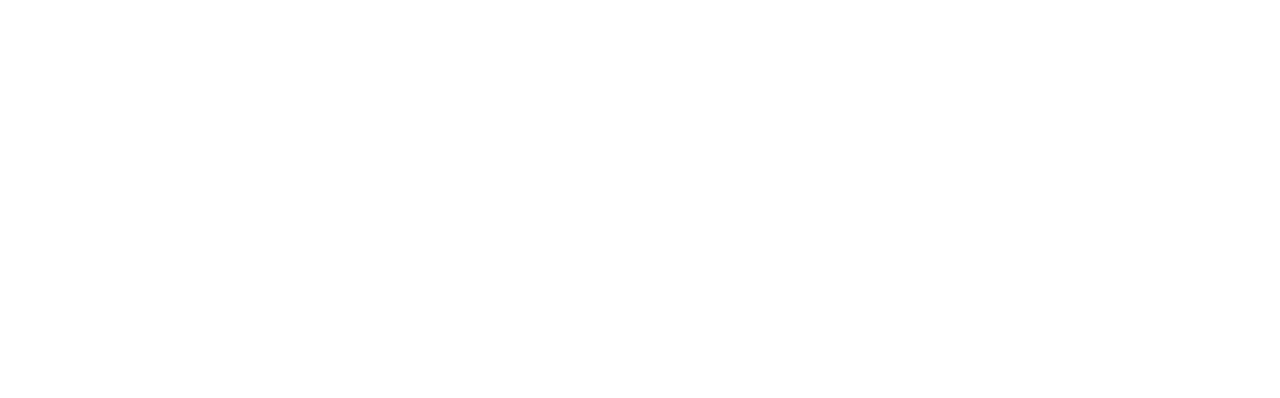
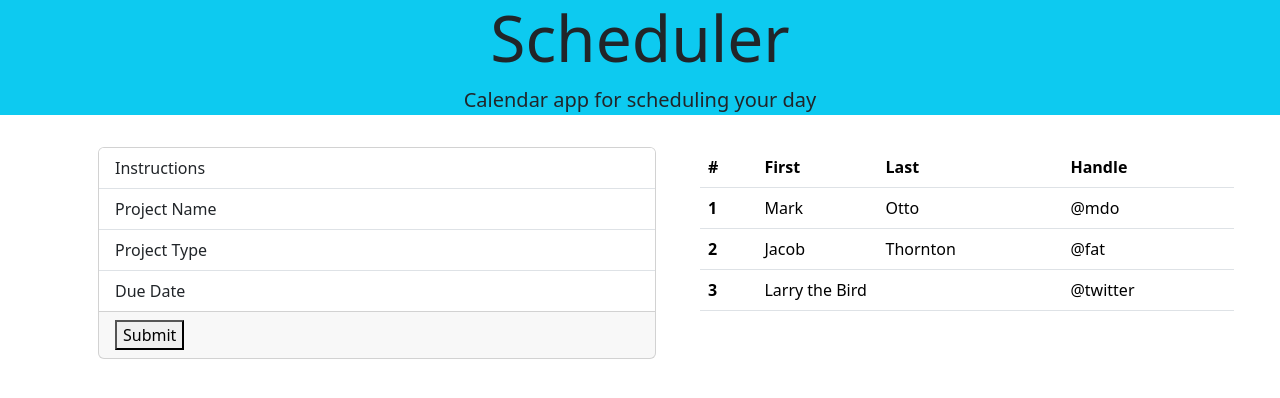
Before and after one commit to Alien-oyi/team-project-tracker, a plain HTML site: page index.html in a window 1280 px wide. Drawn offline with nearby package versions, Linux system fonts and the light colour scheme.

Commit message:
adds html base layout

```diff
--- a/index.html
+++ b/index.html
@@ -9,6 +9,83 @@
     <link rel="stylesheet" href="./assets/style.css">
 </head>
 <body>
+    <header class="jumbotron bg-info">
+        <h1 class="display-3 text-center mr-5">Scheduler</h1>
+        <p class="lead text-center mr-5">Calendar app for scheduling your day</p>
+        <h1 id="currentDay" class="lead text-center" style="color:rgb(201, 186, 105);font-size:40px;"></h1>
+    </header>
+
+    <main class="container d-flex vw-100 justify-content-between">
+        <div class="card col-6 m-3">
+            <ul class="list-group list-group-flush">
+                <li class="list-group-item">Instructions</li>
+                <li class="list-group-item">Project Name</li>
+                <li class="list-group-item">Project Type</li>
+                <li class="list-group-item">Due Date</li>
+            </ul>
+            <div class="card-footer">
+              <button>Submit</button>
+            </div>
+        </div>
+        <div class="modal fade" id="exampleModal" tabindex="-1" aria-labelledby="exampleModalLabel" aria-hidden="true">
+            <div class="modal-dialog">
+                 <div class="modal-content">
+                    <div class="modal-header">
+                        <h5 class="modal-title" id="exampleModalLabel">New message</h5>
+                        <button type="button" class="btn-close" data-bs-dismiss="modal" aria-label="Close"></button>
+                    </div>
+                        <div class="modal-body">
+                        <form>
+                            <div class="mb-3">
+                            <label for="recipient-name" class="col-form-label">Recipient:</label>
+                            <input type="text" class="form-control" id="recipient-name">
+                            </div>
+                            <div class="mb-3">
+                                <label for="message-text" class="col-form-label">Message:</label>
+                                <textarea class="form-control" id="message-text"></textarea>
+                            </div>
+                        </form>
+                        </div>
+                    <div class="modal-footer">
+                        <button type="button" class="btn btn-secondary" data-bs-dismiss="modal">Close</button>
+                        <button type="button" class="btn btn-primary">Send message</button>
+                    </div>
+                </div>
+            </div>
+        </div>
+        <div class="container col-6 m-3">
+            <table class="table">
+                <thead>
+                <tr>
+                    <th scope="col">#</th>
+                    <th scope="col">First</th>
+                    <th scope="col">Last</th>
+                    <th scope="col">Handle</th>
+                </tr>
+                </thead>
+                <tbody>
+                <tr>
+                    <th scope="row">1</th>
+                    <td>Mark</td>
+                    <td>Otto</td>
+                    <td>@mdo</td>
+                </tr>
+                <tr>
+                    <th scope="row">2</th>
+                    <td>Jacob</td>
+                    <td>Thornton</td>
+                    <td>@fat</td>
+                </tr>
+                <tr>
+                    <th scope="row">3</th>
+                    <td colspan="2">Larry the Bird</td>
+                    <td>@twitter</td>
+                </tr>
+                </tbody>
+            </table>
+        </div>
+
+    </main>
 
 
 
```
